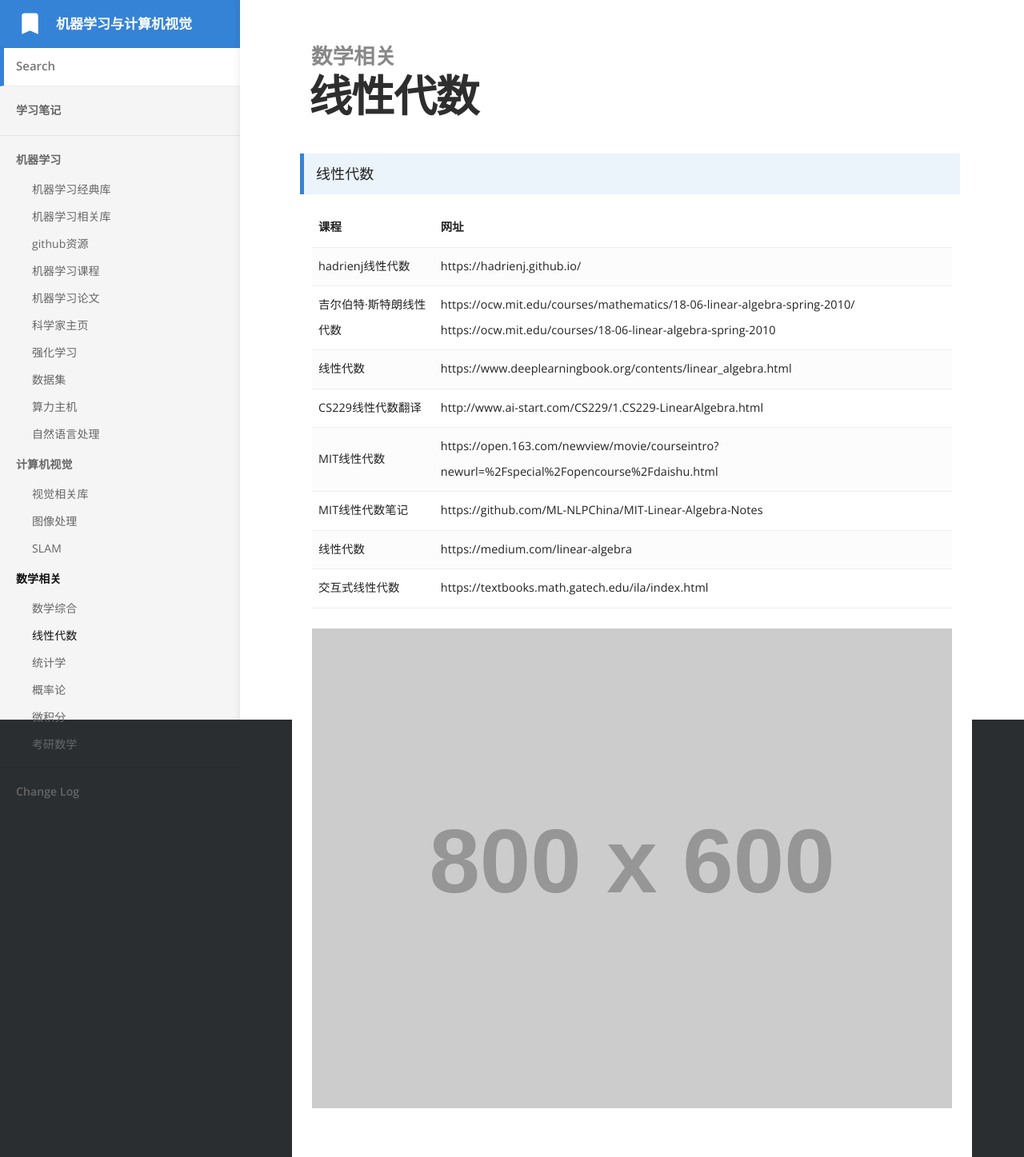
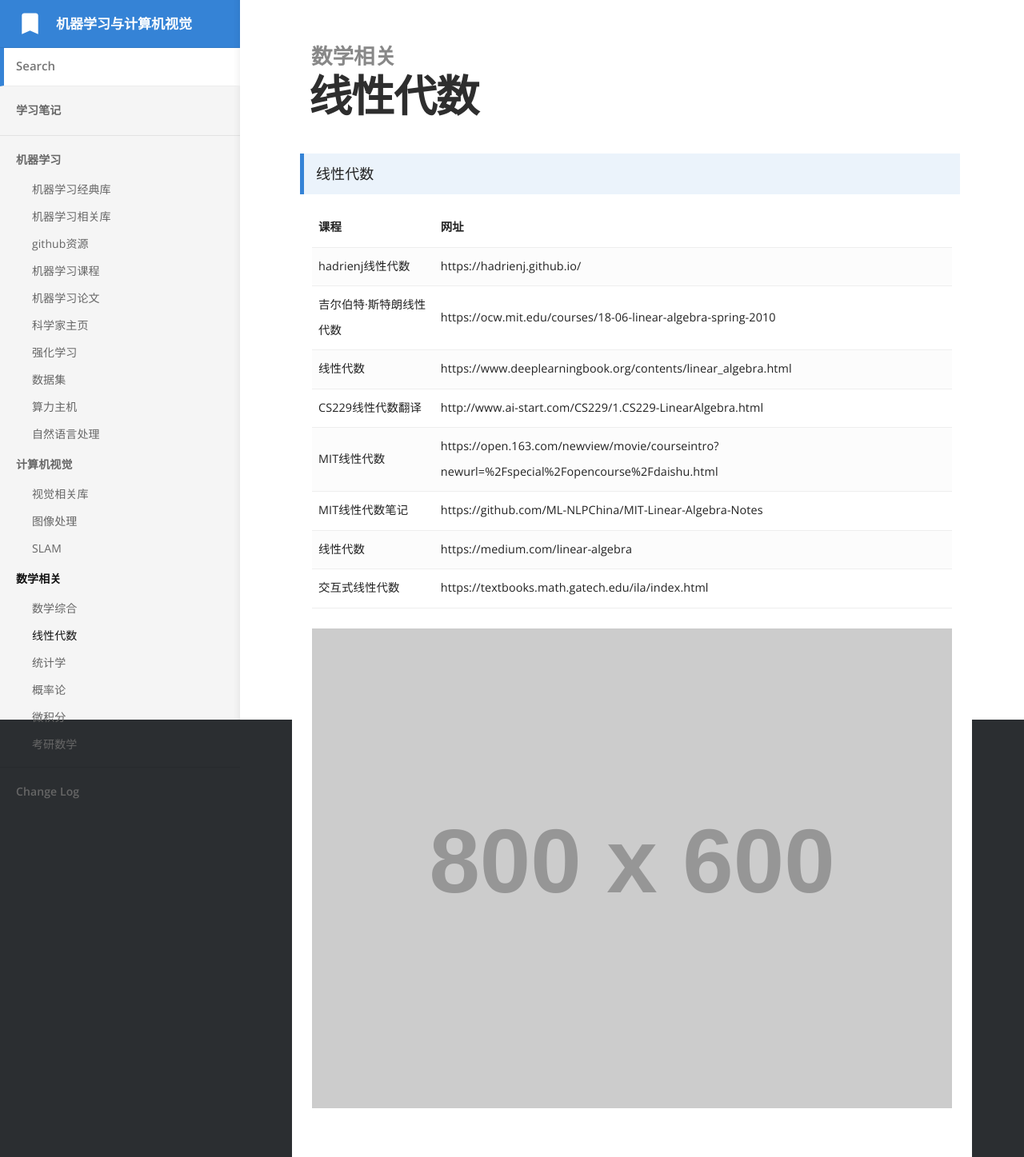
Before and after one commit to bashendixie/Machine_Learning_Notes, a Jekyll site: the page built from _docs/3、数学相关/线性代数.md, in a window 1280 px wide. Shown: the whole page at 80% size. Built offline with Jekyll 4.4.1, drawn with Linux system fonts in a browser that asks for light colours.

Commit message:
no message

```diff
--- a/_docs/3、数学相关/线性代数.md
+++ b/_docs/3、数学相关/线性代数.md
@@ -32,8 +32,6 @@ order: 2
 				吉尔伯特·斯特朗线性代数
 			</td>
 			<td>
-				https://ocw.mit.edu/courses/mathematics/18-06-linear-algebra-spring-2010/
-				<br/>
 				https://ocw.mit.edu/courses/18-06-linear-algebra-spring-2010
 			</td>
 		</tr>
```
